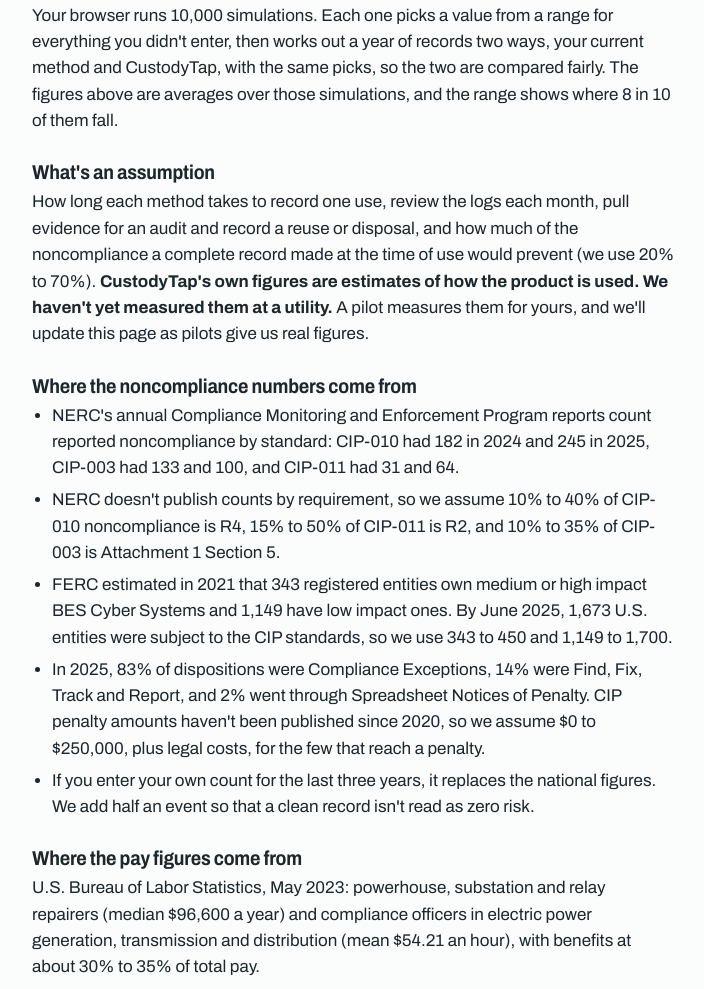
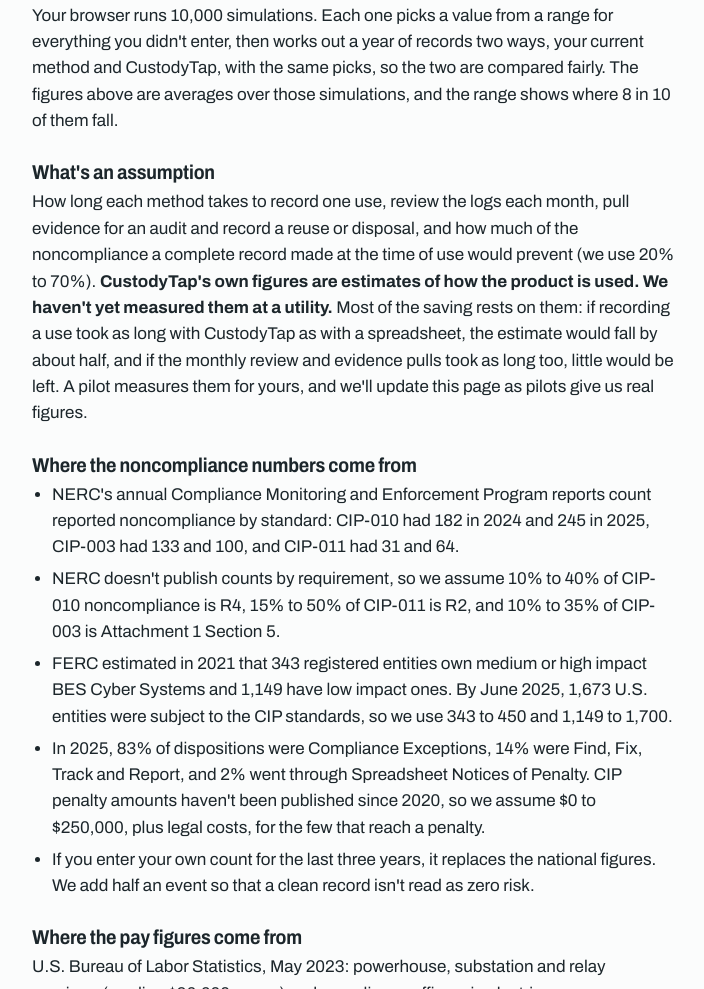
Before and after one commit to Enthropic-Data-LLC/custodytap-www, a plain HTML site: page nerc-cip/estimate/index.html in a window 1280 px wide. Shown: the part 1869-2858 px from the top of the page, without its empty margins (64-768 px from the left). Drawn offline with Linux system fonts and the light colour scheme.

Commit message:
Estimates: say how much of the saving rests on CustodyTap's assumed task times
Sensitivity check: with CustodyTap's per-task times set to the spreadsheet's,
the HIPAA saving goes to about zero after tag costs and the NERC saving
drops from ~$13.7k to ~$1.2k. Both pages now say so next to the assumption.

Co-Authored-By: Claude Opus 5.5 <noreply@anthropic.com>

```diff
--- a/nerc-cip/estimate/index.html
+++ b/nerc-cip/estimate/index.html
@@ -186,7 +186,7 @@
       <p>Your browser runs 10,000 simulations. Each one picks a value from a range for everything you didn't enter, then works out a year of records two ways, your current method and CustodyTap, with the same picks, so the two are compared fairly. The figures above are averages over those simulations, and the range shows where 8 in 10 of them fall.</p>
 
       <h3>What's an assumption</h3>
-      <p>How long each method takes to record one use, review the logs each month, pull evidence for an audit and record a reuse or disposal, and how much of the noncompliance a complete record made at the time of use would prevent (we use 20% to 70%). <strong>CustodyTap's own figures are estimates of how the product is used. We haven't yet measured them at a utility.</strong> A pilot measures them for yours, and we'll update this page as pilots give us real figures.</p>
+      <p>How long each method takes to record one use, review the logs each month, pull evidence for an audit and record a reuse or disposal, and how much of the noncompliance a complete record made at the time of use would prevent (we use 20% to 70%). <strong>CustodyTap's own figures are estimates of how the product is used. We haven't yet measured them at a utility.</strong> Most of the saving rests on them: if recording a use took as long with CustodyTap as with a spreadsheet, the estimate would fall by about half, and if the monthly review and evidence pulls took as long too, little would be left. A pilot measures them for yours, and we'll update this page as pilots give us real figures.</p>
 
       <h3>Where the noncompliance numbers come from</h3>
       <ul>
```
Also changed, not shown: hipaa/estimate/index.html (+1 -1 lines).
